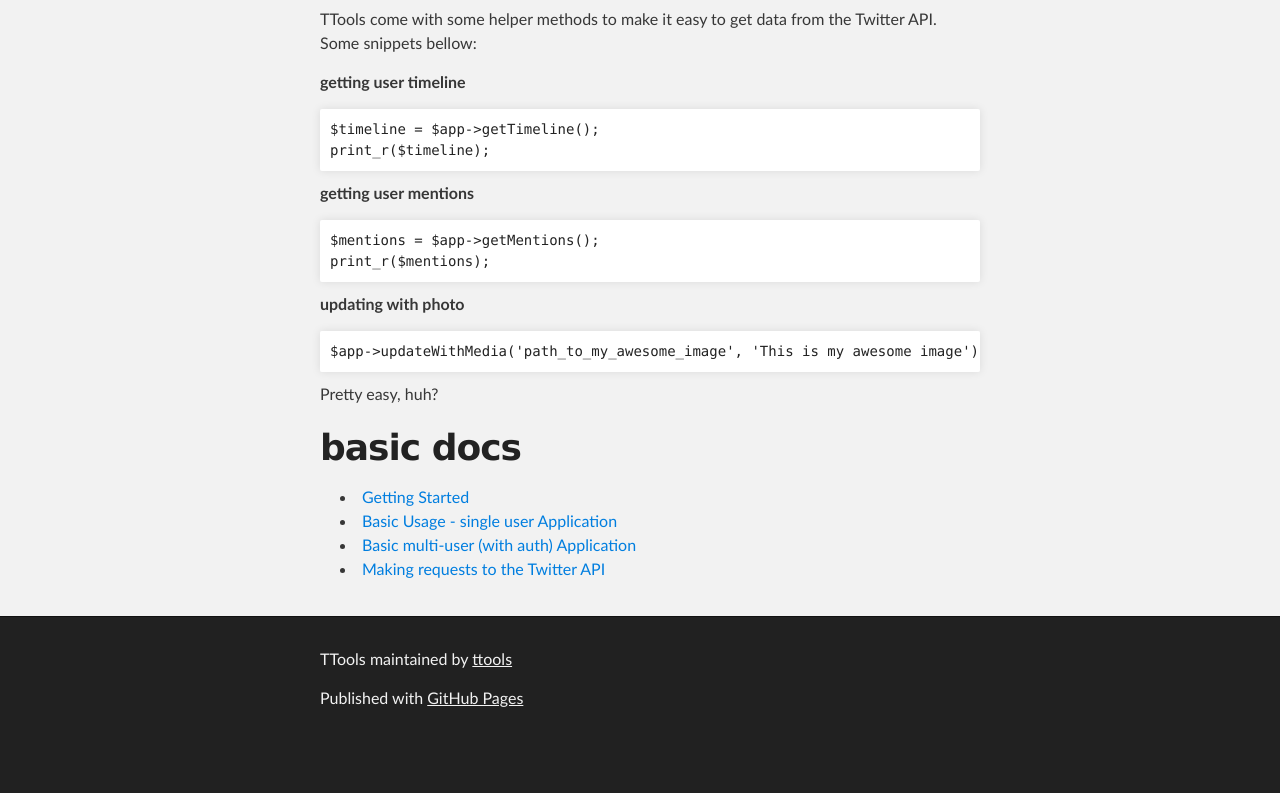
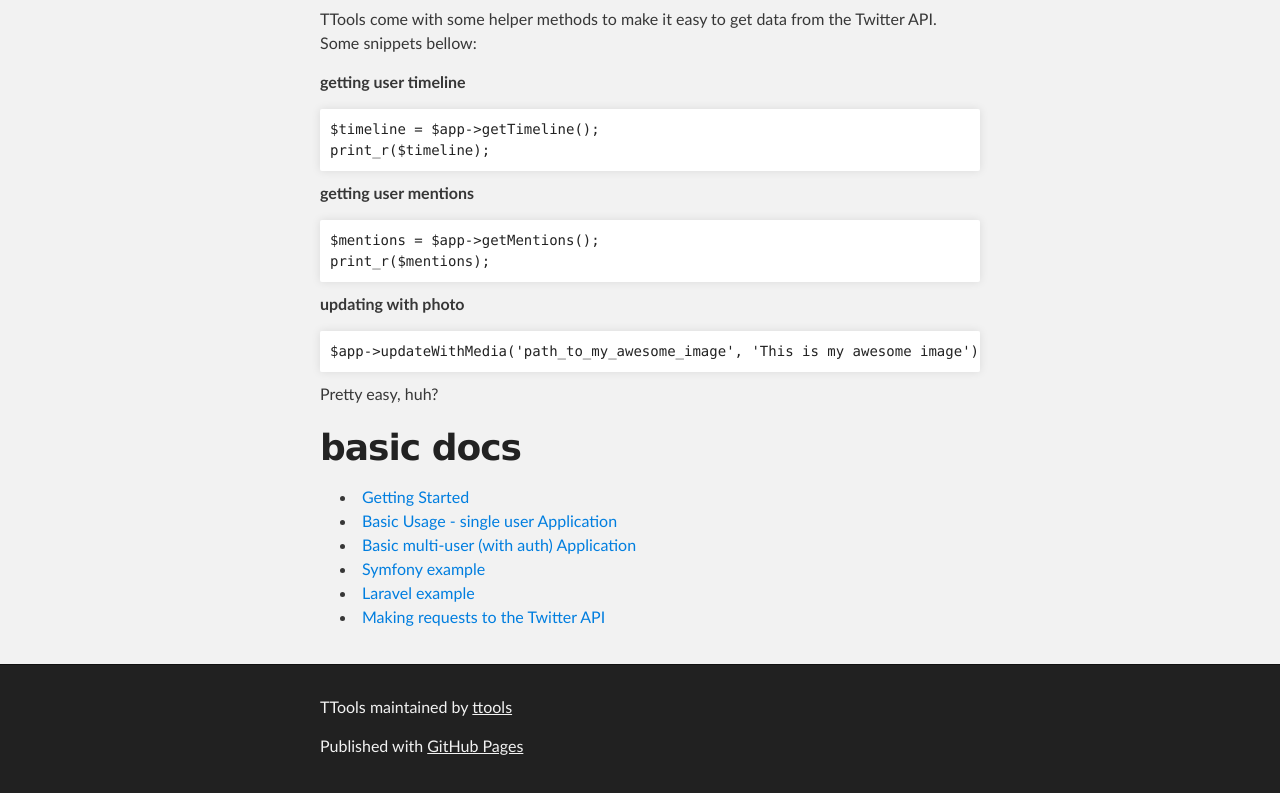
Before and after one commit to wizard2014/ttools, a plain HTML site: page index.html in a window 1280 px wide. Shown: the part 1112-1905 px from the top of the page. Before the commit the page ends 1857 px from the top, so only its background shows below. Drawn offline with Linux system fonts and the light colour scheme.

Commit message:
Create gh-pages branch via GitHub

```diff
--- a/index.html
+++ b/index.html
@@ -104,6 +104,8 @@ $app-&gt;updateWithMedia('path_to_my_awesome_image', 'This is my awesome image')
 <li><a href="https://github.com/ttools/ttools/blob/master/doc/getting_started.md">Getting Started</a></li>
 <li><a href="https://github.com/ttools/ttools/blob/master/doc/basic_singleuser.md">Basic Usage - single user Application</a></li>
 <li><a href="https://github.com/ttools/ttools/blob/master/doc/basic_multiuser.md">Basic multi-user (with auth) Application</a></li>
+<li><a href="https://github.com/ttools/ttools/blob/master/doc/example_symfony.md">Symfony example</a></li>
+<li><a href="https://github.com/ttools/ttools/blob/master/doc/laravel_example.md">Laravel example</a></li>
 <li><a href="https://github.com/ttools/ttools/blob/master/doc/making_requests.md">Making requests to the Twitter API</a></li>
 </ul>
       </section>
```
Also changed, not shown: params.json (+1 -1 lines).
